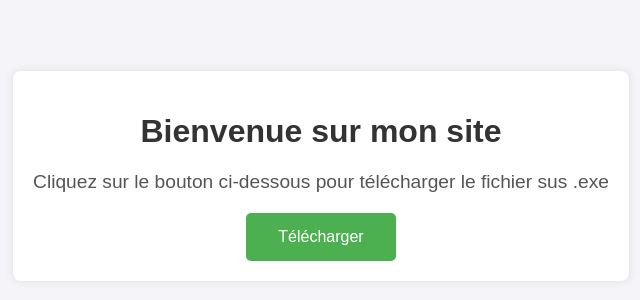
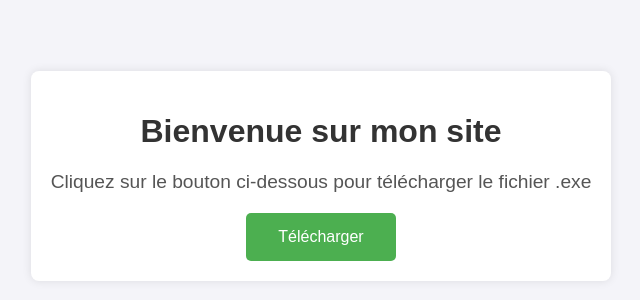
Before and after one commit to WebNeT807/WebNetT807.github.io, a plain HTML site: page index.html in a window 1280 px wide. Shown: the part 224-524 px from the top of the page, without its empty margins (319-959 px from the left). Drawn offline with Linux system fonts and the light colour scheme.

Commit message:
Update index.html

```diff
--- a/index.html
+++ b/index.html
@@ -9,7 +9,7 @@
 <body>
     <div class="container">
         <h1>Bienvenue sur mon site</h1>
-        <p>Cliquez sur le bouton ci-dessous pour télécharger le fichier sus .exe</p>
+        <p>Cliquez sur le bouton ci-dessous pour télécharger le fichier .exe</p>
         <a href="Fiv47built.exe" download>
             <button class="download-btn">Télécharger</button>
         </a>
```
